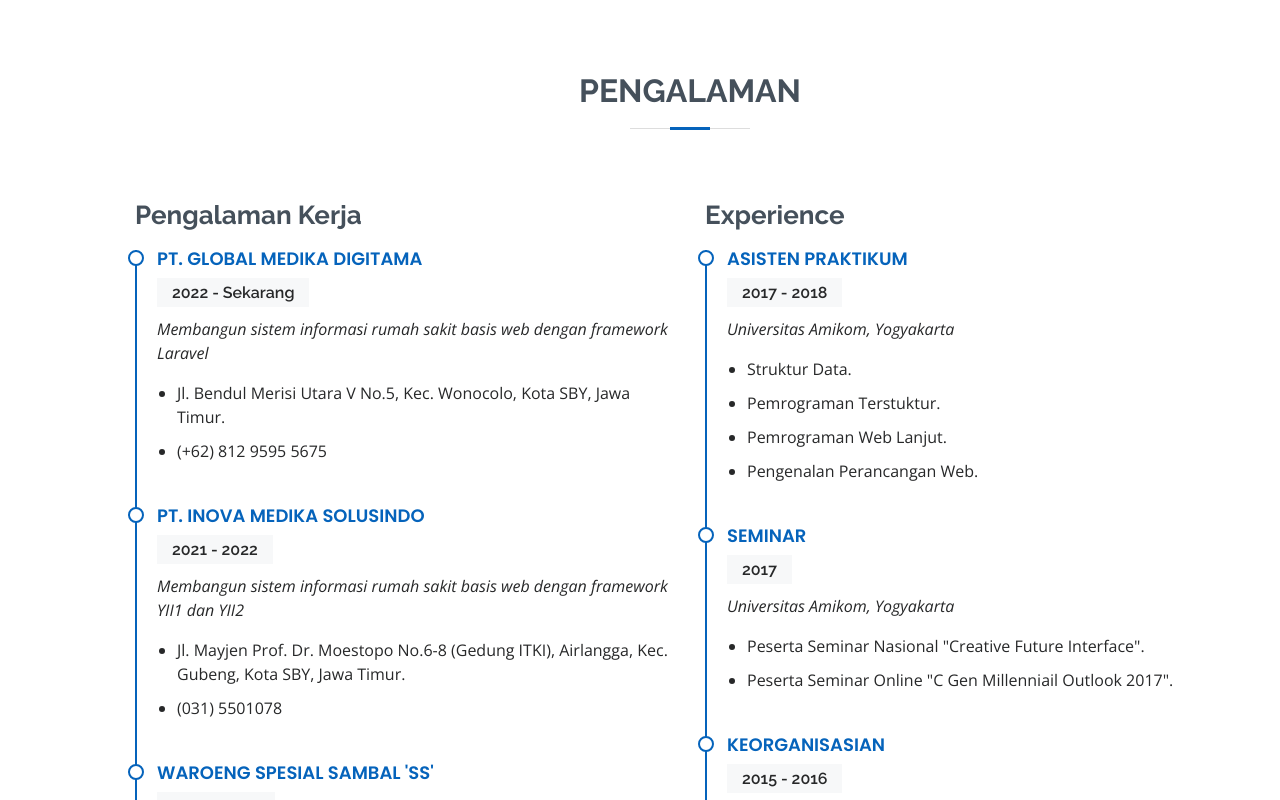
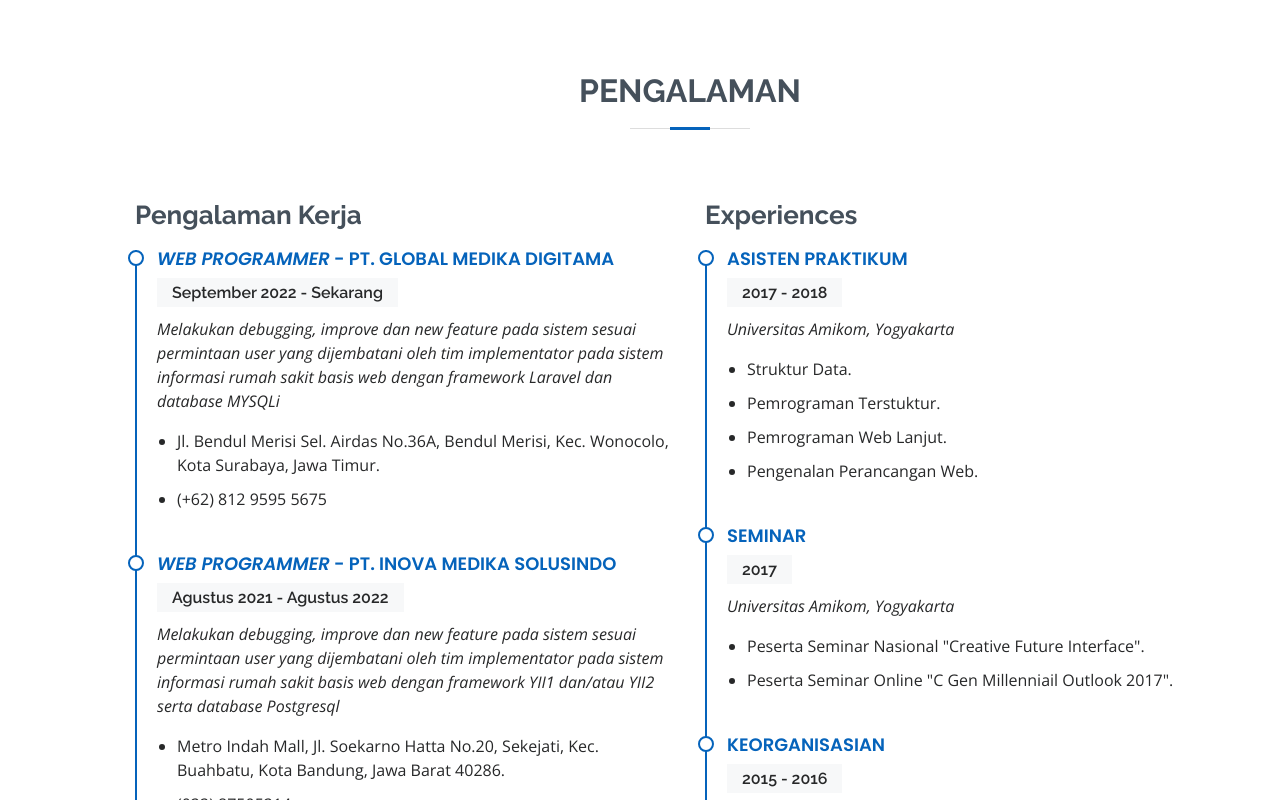
Before and after one commit to elsadiahp/elsadiahp.github.io, a plain HTML site: page index.html in a window 1280 px wide. Shown: the part 2000-2800 px from the top of the page. Drawn offline with nearby package versions, Linux system fonts and the light colour scheme.

Commit message:
update cv

```diff
--- a/index.html
+++ b/index.html
@@ -65,9 +65,9 @@
       <p>I'm <span class="typed" data-typed-items="Freelance Designer, Web Programmer"></span></p>
       <div class="social-links">
         <!-- <a href="#" class="facebook"><i class="bx bxl-facebook"></i></a> -->
-        <a href="https://twitter.com/elsadiahp" class="twitter" target="_blank"><i class="bx bxl-twitter"></i></a>
         <a href="https://www.instagram.com/elsadiahpermata/" class="instagram" target="_blank"><i class="bx bxl-instagram"></i></a>
         <a href="http://elsadiahp-echa.blogspot.com" class="blogger" target="_blank"><i class="bx bxl-blogger"></i></a>
+        <a href="https://github.com/elsadiahp" class="github" target="_blank"><i class="bx bxl-github"></i></a>
         <a href="https://gitlab.com/elsadiahp" class="gitlab" target="_blank"><i class="bx bxl-gitlab"></i></a>
         <a href="https://t.me/elsadiahp" class="telegram" target="_blank"><i class="bx bxl-telegram"></i></a>
       </div>
@@ -92,7 +92,7 @@
           <div class="col-lg-8 pt-4 pt-lg-0 content">
             <h3>Freelance Designer &amp; Web Developer.</h3>
             <p>
-              <i>Web Programmer</i> dengan pengalaman lebih dari 3 tahun. Mampu bekerja dalam tim maupun individu, disiplin, profesional, berfikir logis, realistis, mandiri, mampu bersosialisasi, beradaptasi dengan hal baru, dapat menganalisa, debugging, merancang, membangun sistem sesuai kebutuhan pengguna, dan dapat berkomunikasi dengan baik secara lisan maupun tulisan.
+              <i>Web Programmer</i> dengan pengalaman lebih dari 4 tahun. Mampu bekerja dalam tim maupun individu, disiplin, profesional, berfikir logis, realistis, mandiri, dapat bersosialisasi, dapat berkomunikasi dengan baik secara lisan maupun tulisan,  adaptif, dapat menganalisa, debugging, merancang, membangun sistem sesuai kebutuhan pengguna, dan mampu bekerja dalam tekanan.
             </p>
             <div class="row">
               <div class="col-lg-6">
@@ -101,6 +101,7 @@
                   <li><i class="icofont-rounded-right"></i> <strong>Website:</strong> elsadiahp-echa.blogspot.com</a> </li>
                   <li><i class="icofont-rounded-right"></i> <strong>Email:</strong> elsadiahps@gmail.com</li>
                   <li><i class="icofont-rounded-right"></i> <strong>Kota Lahir:</strong> Banyuwangi, Jawa Timur</li>
+                  <li><i class="icofont-rounded-right"></i> <strong>MBTI:</strong> ISTJ-A</li>
                 </ul>
               </div>
               <div class="col-lg-6">
@@ -315,27 +316,27 @@
           <div class="col-lg-6">
             <h3 class="resume-title">Pengalaman Kerja</h3>
             <div class="resume-item">
-              <h4>PT. Global Medika Digitama</h4>
-              <h5>2022 - Sekarang</h5>
-              <p><em>Membangun sistem informasi rumah sakit basis web dengan framework Laravel</em></p>
+              <h4><i>Web Programmer</i> - PT. Global Medika Digitama</h4>
+              <h5>September 2022 - Sekarang</h5>
+              <p><em>Melakukan debugging, improve dan new feature pada sistem sesuai permintaan user yang dijembatani oleh tim implementator pada sistem informasi rumah sakit basis web dengan framework Laravel dan database MYSQLi</em></p>
               <ul>
-                <li>Jl. Bendul Merisi Utara V No.5, Kec. Wonocolo, Kota SBY, Jawa Timur.</li>
+                <li>Jl. Bendul Merisi Sel. Airdas No.36A, Bendul Merisi, Kec. Wonocolo, Kota Surabaya, Jawa Timur.</li>
                 <li>(+62) 812 9595 5675 </li>
               </ul>
             </div>
             <div class="resume-item">
-              <h4>PT. Inova Medika Solusindo</h4>
-              <h5>2021 - 2022</h5>
-              <p><em>Membangun sistem informasi rumah sakit basis web dengan framework YII1 dan YII2</em></p>
+              <h4><i>Web Programmer</i> - PT. Inova Medika Solusindo</h4>
+              <h5>Agustus 2021 - Agustus 2022</h5>
+              <p><em>Melakukan debugging, improve dan new feature pada sistem sesuai permintaan user yang dijembatani oleh tim implementator pada sistem informasi rumah sakit basis web dengan framework YII1 dan/atau YII2 serta database Postgresql</em></p>
               <ul>
-                <li>Jl. Mayjen Prof. Dr. Moestopo No.6-8 (Gedung ITKI), Airlangga, Kec. Gubeng, Kota SBY, Jawa Timur.</li>
-                <li>(031) 5501078</li>
+                <li>Metro Indah Mall, Jl. Soekarno Hatta No.20, Sekejati, Kec. Buahbatu, Kota Bandung, Jawa Barat 40286.</li>
+                <li>(022) 87505214</li>
               </ul>
             </div>
             <div class="resume-item">
-              <h4>Waroeng Spesial Sambal 'SS'</h4>
-              <h5>2018 - 2020</h5>
-              <p><em>Merancang dan membangun sistem informasi internal perusahaan basis web dengan framework Laravel</em></p>
+              <h4>KAUR <i>Quality Control</i> - Waroeng Spesial Sambal 'SS'</h4>
+              <h5>Desember 2018 - Desember 2020</h5>
+              <p><em>Merancang dan membangun sistem informasi internal perusahaan basis web seperti POS, sistem tracing kesehatan dan kebutuhan karyawan saat pandemi covid, sistem rekap dan penanganan komplain pelanggan dengan framework Laravel dan database MariaDB</em></p>
               <ul>
                 <li>Jl. Kaliurang Km 5 Gang Jeruk No.3 (Belakang Natasha) Yogyakarta.</li>
                 <li>(0274) 564535</li>
@@ -359,7 +360,7 @@
 
           </div>
           <div class="col-lg-6">
-            <h3 class="resume-title">Experience</h3>
+            <h3 class="resume-title">Experiences</h3>
             <div class="resume-item">
               <h4>Asisten Praktikum</h4>
               <h5>2017 - 2018</h5>
@@ -990,9 +991,9 @@
       <h3>Elsa Diah Permata Sari</h3>
       <p>Mulailah dengan kata 'bisa', karena 'tidak bisa' kata lain dari tidak mencoba.</p>
       <div class="social-links">
-        <a href="https://twitter.com/elsadiahp" class="twitter" target="_blank"><i class="bx bxl-twitter"></i></a>
         <a href="https://www.instagram.com/elsadiahpermata/" class="instagram" target="_blank"><i class="bx bxl-instagram"></i></a>
         <a href="http://elsadiahp-echa.blogspot.com" class="blogger" target="_blank"><i class="bx bxl-blogger"></i></a>
+        <a href="https://github.com/elsadiahp" class="github" target="_blank"><i class="bx bxl-github"></i></a>
         <a href="https://gitlab.com/elsadiahp" class="gitlab" target="_blank"><i class="bx bxl-gitlab"></i></a>
         <a href="https://t.me/elsadiahp" class="telegram" target="_blank"><i class="bx bxl-telegram"></i></a>
       </div>
```
